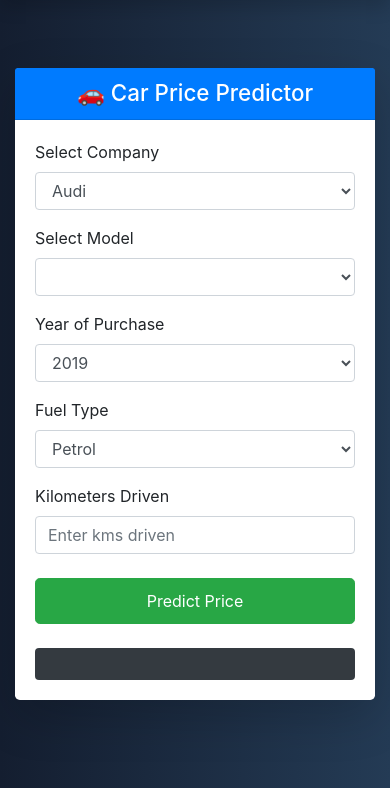
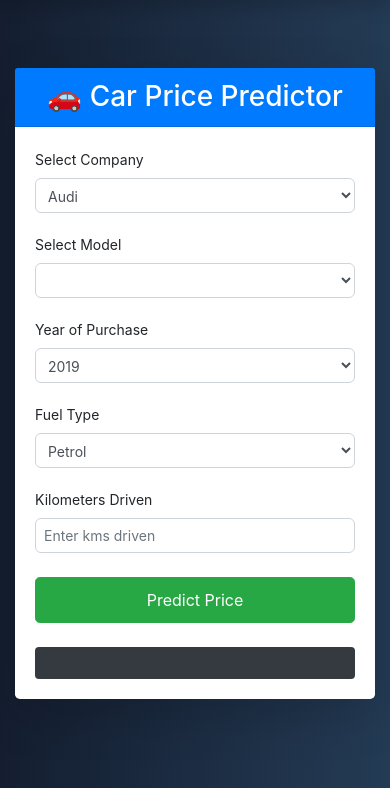
Before and after one commit to GopikaPamisetty/AI-Based-Automotive-Prediction-System, a Flask app: page /car_predict in a window 390 px wide. Shown: the part 56-844 px from the top of the page. Run offline with Flask 3, Linux system fonts and the light colour scheme; the visitor is signed in with stand-in values (Sample User, id 1); lists and menus that the app fills with data are empty; parts of the project's set-up code (start-up, migrations or seed data) failed here and were passed over; some libraries are stand-ins or nearby versions.

Commit message:
car price prediction updated

```diff
--- a/templates/car_predict.html
+++ b/templates/car_predict.html
@@ -16,8 +16,23 @@
           integrity="sha384-9aIt2nRpC12Uk9gS9baDl411NQApFmC26EwAOH8WgZl5MYYxFfc+NcPb1dKGj7Sk" crossorigin="anonymous">
     <script src="https://cdn.jsdelivr.net/npm/@tensorflow/tfjs@2.0.0/dist/tf.min.js"></script>
     <style>
-        /* Responsive Improvements */
+
+
+        /* Make form spacing like Fuel page */
+.form-group {
+    margin-bottom: 1.2rem;
+}
+
+.card-body {
+    padding: 2rem;
+}
+
 @media (max-width: 768px) {
+
+    .container {
+        padding-left: 15px;
+        padding-right: 15px;
+    }
 
     .card {
         margin-top: 20px;
@@ -27,8 +42,13 @@
         padding: 20px !important;
     }
 
-            h3 {
-                font-size: 1.4rem;
+    .form-group label {
+        font-size: 14px;
+    }
+
+    .form-control {
+        font-size: 14px;
+        padding: 8px;
     }
 
     .btn-lg {
@@ -38,6 +58,9 @@
 
     #prediction {
         font-size: 16px !important;
+    }
+    .form-control {
+        border-radius: 6px;
     }
 }
         </style>
@@ -84,6 +107,7 @@
 
         <div class="row justify-content-center">
             <div class="col-12 col-md-10 col-lg-8">
+
 
                 <div class="card shadow-lg border-0 rounded-lg">
                     <div class="card-header text-center bg-primary text-white">
@@ -147,7 +171,7 @@
                         <div class="text-center mt-4">
                             <div id="prediction"
                                  class="p-3 rounded text-white"
-                                 style="background:#343a40; font-size:20px;">
+                                 style="background:#343a40; font-size:18px;">
                             </div>
                         </div>
 
```
Lines whose indentation alone changed are shown as unchanged.
